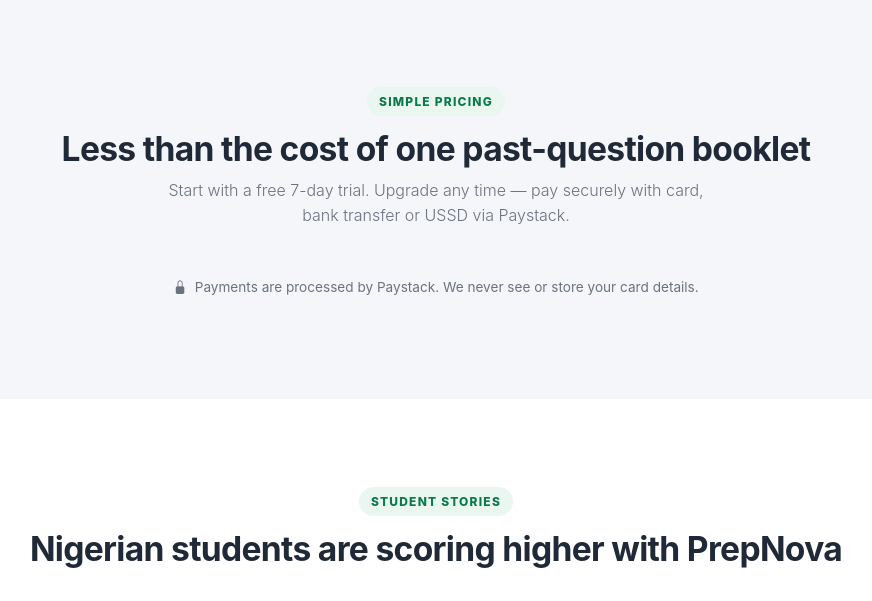
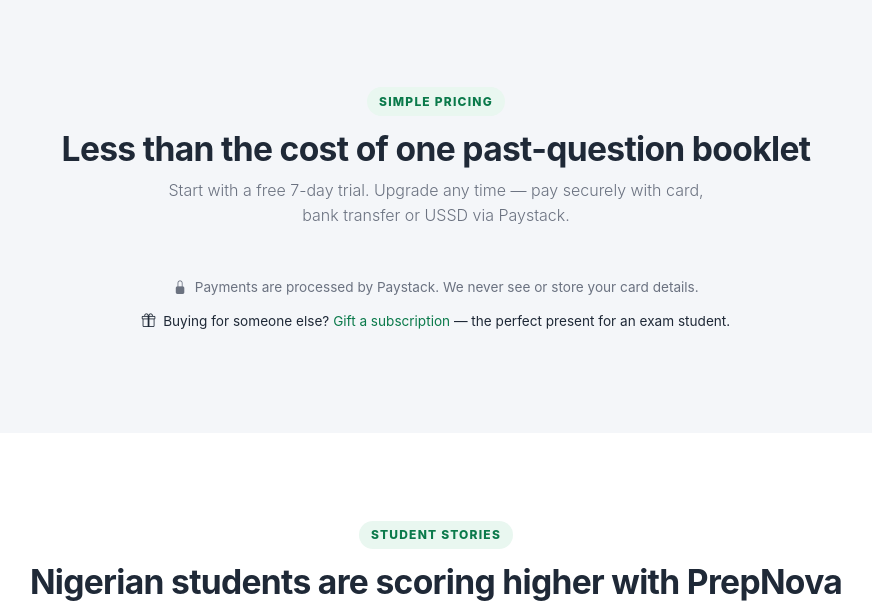
Before and after one commit to Aduagba90/cbt_app, a Flask app: page / in a window 1280 px wide. Shown: the part 4699-5300 px from the top of the page, without its empty margins (204-1076 px from the left). Run offline with Flask 3, Linux system fonts and the light colour scheme; data that the repository does not hold is empty; parts of the project's set-up code (start-up, migrations or seed data) failed here and were passed over; some libraries are stand-ins or nearby versions.

Commit message:
Gift a Subscription: public /gift page (no account needed) buys any plan via Paystack, mints a single-use Access PIN (180-day validity) shown with a WhatsApp share link and emailed to the buyer; PN-G- reference prefix keeps gifts out of the auto-activation path, webhook fulfils gifts idempotently if the browser closes; redemption reuses the existing PIN flow so gifted days stack on running plans; landing + subscribe links; 33-check suite, battery 12 suites / 547 checks green

```diff
--- a/app.py
+++ b/app.py
@@ -44,7 +44,7 @@ from helpers import (activate_subscription, COURSE_GROUPS, COURSE_ICONS, CUSTOM_
                      mask_email, practice_allowance, random_question, record_practice_use, resolve_source,
                      send_email, subject_icon, CHALLENGE_SIZE, REFERRAL_REWARD_DAYS, ensure_referral_code, referral_stats,
                      share_text, study_streak, clear_mistake, jamb_projection, mistakes_summary, pace_info, record_mistake,
-                     redeem_access_code)
+                     generate_access_codes, pretty_code, redeem_access_code)
 from security import (CSRF_FORM_FIELD, apply_security_headers, client_ip, generate_csrf_token, json_login_required,
                       login_required, normalise_phone, password_problems, rate_limit, valid_email, validate_csrf,
                       wants_json_response)
@@ -2564,8 +2564,185 @@ def paystack_webhook():
         data = event.get("data") or {}
         reference = (data.get("reference") or "")[:64]
         if reference:
-            _process_paystack_payment(reference, data)
+            if reference.startswith("PN-G-"):
+                _fulfil_gift(reference, data)
+            else:
+                _process_paystack_payment(reference, data)
     return jsonify({"ok": True})
+
+
+# ---------------------------------------------------------------------------
+# Gift a subscription (public — buy full access for someone, no login needed)
+# ---------------------------------------------------------------------------
+
+GIFT_CODE_VALID_DAYS = 180  # how long an unredeemed gift PIN stays valid
+
+
+@app.route("/gift")
+def gift_page():
+    conn = connect()
+    plans = conn.execute(
+        "SELECT id, plan_name, price, duration_days, description FROM subscription_plans WHERE is_active = 1 ORDER BY duration_days"
+    ).fetchall()
+    conn.close()
+    return render_template("gift.html", plans=plans, paystack_ready=bool(PAYSTACK_SECRET_KEY))
+
+
+@app.route("/gift_start", methods=["POST"])
+@rate_limit(limit=10, window_seconds=600, scope="gift_start")
+def gift_start():
+    """Create a pending gift purchase and hand the buyer to Paystack (no account needed)."""
+    if not PAYSTACK_SECRET_KEY:
+        flash("Online payment is not available right now. Please contact support on WhatsApp.", "danger")
+        return redirect(url_for("gift_page"))
+    form = request.form
+    buyer_name = re.sub(r"\s+", " ", form.get("buyer_name") or "").strip()[:60]
+    buyer_email = (form.get("buyer_email") or "").strip().lower()[:80]
+    recipient_name = re.sub(r"\s+", " ", form.get("recipient_name") or "").strip()[:40]
+    message = re.sub(r"\s+", " ", form.get("message") or "").strip()[:140]
+    if len(buyer_name) < 2:
+        flash("Please enter your name.", "danger")
+        return redirect(url_for("gift_page"))
+    if not valid_email(buyer_email):
+        flash("Please enter a valid email address — a copy of the gift PIN is sent there.", "danger")
+        return redirect(url_for("gift_page"))
+    try:
+        plan_id = int(form.get("plan_id") or 0)
+    except (TypeError, ValueError):
+        plan_id = 0
+    conn = connect()
+    cur = conn.cursor()
+    plan = cur.execute(
+        "SELECT id, plan_name, price, duration_days FROM subscription_plans WHERE id = ? AND is_active = 1", (plan_id,)
+    ).fetchone()
+    if not plan:
+        conn.close()
+        flash("Please choose a plan.", "danger")
+        return redirect(url_for("gift_page"))
+    reference = f"PN-G-{int(time.time())}-{secrets.token_hex(6).upper()}"
+    cur.execute(
+        """INSERT INTO gift_purchases (buyer_name, buyer_email, recipient_name, message, plan_id, plan_name,
+                                       amount, duration_days, transaction_reference, payment_status)
+           VALUES (?, ?, ?, ?, ?, ?, ?, ?, ?, 'PENDING')""",
+        (buyer_name, buyer_email, recipient_name, message, plan["id"], plan["plan_name"],
+         plan["price"], plan["duration_days"], reference),
+    )
+    conn.commit()
+    conn.close()
+    try:
+        resp = requests.post(
+            "https://api.paystack.co/transaction/initialize",
+            json={
+                "email": buyer_email,
+                "amount": int(round(float(plan["price"]) * 100)),
+                "currency": "NGN",
+                "reference": reference,
+                "callback_url": f"{app_url()}/gift_callback",
+                "metadata": {"gift": 1, "plan_id": plan["id"], "plan_name": plan["plan_name"],
+                             "custom_fields": [{"display_name": "Gift", "variable_name": "gift", "value": plan["plan_name"]}]},
+            },
+            headers={"Authorization": f"Bearer {PAYSTACK_SECRET_KEY}", "Content-Type": "application/json"},
+            timeout=30,
+        )
+        payload = resp.json()
+    except (requests.RequestException, ValueError):
+        log.exception("Paystack initialise failed (gift)")
+        flash("We could not reach Paystack. Please check your connection and try again.", "danger")
+        return redirect(url_for("gift_page"))
+    if resp.status_code != 200 or not payload.get("status"):
+        log.error("Paystack init error (gift): %s", payload)
+        flash("Payment could not be started. Please try again or contact support.", "danger")
+        return redirect(url_for("gift_page"))
+    return redirect(payload["data"]["authorization_url"])
+
+
+def _fulfil_gift(reference, payment_data):
+    """Verify a gift payment, mark it paid and mint the gift Access PIN. Idempotent."""
+    conn = connect()
+    cur = conn.cursor()
+    try:
+        row = cur.execute("SELECT * FROM gift_purchases WHERE transaction_reference = ?", (reference,)).fetchone()
+        if not row:
+            return False, "Gift record not found.", None
+        if row["payment_status"] == "PAID":
+            return True, "already", row["code_text"]
+        if payment_data.get("status") != "success":
+            cur.execute("UPDATE gift_purchases SET payment_status = 'FAILED' WHERE id = ?", (row["id"],))
+            conn.commit()
+            return False, "Payment was not successful.", None
+        paid_kobo = int(payment_data.get("amount") or 0)
+        expected_kobo = int(round(float(row["amount"]) * 100))
+        if paid_kobo < expected_kobo or (payment_data.get("currency") or "NGN") != "NGN":
+            log.warning("Paystack amount mismatch (gift) for %s: paid=%s expected=%s", reference, paid_kobo, expected_kobo)
+            cur.execute("UPDATE gift_purchases SET payment_status = 'AMOUNT_MISMATCH' WHERE id = ?", (row["id"],))
+            conn.commit()
+            return False, "Payment amount did not match the selected plan. Please contact support.", None
+        expires = (datetime.now() + timedelta(days=GIFT_CODE_VALID_DAYS)).strftime("%Y-%m-%d %H:%M:%S")
+        code = generate_access_codes(cur, 1, row["duration_days"], f"Gift — {row['plan_name']}", 1, expires,
+                                     f"GIFT:{row['buyer_email']}")[0]
+        cur.execute("UPDATE gift_purchases SET payment_status = 'PAID', code_text = ?, paid_at = CURRENT_TIMESTAMP WHERE id = ?",
+                    (code, row["id"]))
+        conn.commit()
+        if mail_configured():
+            try:
+                pretty = pretty_code(code)
+                send_email("PrepNova CBT — your gift PIN",
+                           row["buyer_email"],
+                           (f"Hello {row['buyer_name']},\n\nThank you for gifting the {row['plan_name']} plan.\n\n"
+                            f"Gift PIN: {pretty}\nValid until: {expires}\nReference: {reference}\n\n"
+                            f"Send the PIN to {row['recipient_name'] or 'the student'} — they enter it under Subscribe -> 'Have an Access PIN'."),
+                           email_wrap("Your gift is ready",
+                                      (f"Hello <b>{row['buyer_name']}</b>,<br><br>Thank you for gifting the <b>{row['plan_name']}</b> plan."
+                                       f"<br><br>Gift PIN: <b style='font-size:1.3rem'>{pretty}</b><br>Valid until: <b>{expires}</b><br>"
+                                       f"Reference: <b>{reference}</b>"),
+                                      "Open PrepNova", f"{app_url()}"))
+            except Exception:
+                log.exception("Gift receipt email failed")
+        return True, "ok", code
+    finally:
+        conn.close()
+
+
+@app.route("/gift_callback")
+def gift_callback():
+    """Paystack returns the buyer here — show the gift PIN and how to share it."""
+    reference = (request.args.get("reference") or request.args.get("trxref") or "").strip()[:64]
+    if not reference or not PAYSTACK_SECRET_KEY:
+        flash("Payment reference missing.", "danger")
+        return redirect(url_for("gift_page"))
+    try:
+        resp = requests.get(f"https://api.paystack.co/transaction/verify/{reference}",
+                            headers={"Authorization": f"Bearer {PAYSTACK_SECRET_KEY}"}, timeout=30)
+        payload = resp.json()
+    except (requests.RequestException, ValueError):
+        log.exception("Paystack verify failed (gift)")
+        flash("We could not verify your payment right now. If you were debited, your gift PIN will be emailed to you shortly.", "warning")
+        return redirect(url_for("gift_page"))
+    if resp.status_code != 200 or not payload.get("status"):
+        flash("Payment verification failed. If you were debited, contact support with your reference.", "danger")
+        return redirect(url_for("gift_page"))
+    ok, msg, code = _fulfil_gift(reference, payload.get("data") or {})
+    if not ok:
+        flash(msg, "danger")
+        return redirect(url_for("gift_page"))
+    conn = connect()
+    row = conn.execute("SELECT * FROM gift_purchases WHERE transaction_reference = ?", (reference,)).fetchone()
+    expires_row = conn.execute("SELECT expires_at FROM access_codes WHERE code = ?", (code,)).fetchone()
+    conn.close()
+    expires = ""
+    if expires_row and expires_row["expires_at"]:
+        try:
+            expires = datetime.strptime(expires_row["expires_at"], "%Y-%m-%d %H:%M:%S").strftime("%d %B %Y")
+        except ValueError:
+            expires = expires_row["expires_at"]
+    pretty = pretty_code(code)
+    who = f", {row['recipient_name']}" if row["recipient_name"] else ""
+    tail = f" — {row['message']}" if row["message"] else ""
+    share = (f"Your PrepNova CBT gift is ready{who}! Access PIN: {pretty}. "
+             f"Log in at {app_url()} -> Subscribe -> 'Have an Access PIN' "
+             f"to unlock {row['duration_days']} days of full mock exams.{tail}")
+    return render_template("gift_success.html", row=row, code=pretty, expires=expires,
+                           emailed=mail_configured(), share=share, site_url=app_url())
 
 
 # ---------------------------------------------------------------------------
--- a/static/css/prepnova.css
+++ b/static/css/prepnova.css
@@ -970,3 +970,12 @@ a.pn-topic.weak i { font-size: .9rem; }
 @keyframes pn-say-pulse { 50% { opacity: .6; } }
 .pn-qtext-orals { display: flex; align-items: flex-start; gap: .6rem; flex-wrap: wrap; }
 .no-tts .pn-say { display: none !important; }
+
+/* ---------- Gift a subscription ---------- */
+.pn-gift-plan { cursor: pointer; transition: border-color .15s ease, box-shadow .15s ease; }
+.pn-gift-plan:hover { border-color: var(--bs-primary) !important; }
+.pn-gift-plan:has(input:checked) { border-color: var(--bs-primary) !important; box-shadow: 0 0 0 .2rem rgba(13, 110, 253, .15); }
+.pn-gift-code { font-family: SFMono-Regular, Menlo, Consolas, "Liberation Mono", monospace;
+  font-size: 1.7rem; font-weight: 700; letter-spacing: .08em; padding: .8rem 1rem;
+  border: 2px dashed var(--bs-primary); border-radius: .8rem; background: rgba(13, 110, 253, .06);
+  user-select: all; }
--- a/templates/base.html
+++ b/templates/base.html
@@ -10,7 +10,7 @@
     <link rel="icon" href="{{ url_for('static', filename='img/favicon.svg') }}" type="image/svg+xml">
     <link rel="stylesheet" href="{{ url_for('static', filename='vendor/bootstrap/bootstrap.min.css') }}">
     <link rel="stylesheet" href="{{ url_for('static', filename='vendor/bootstrap-icons/bootstrap-icons.min.css') }}">
-    <link rel="stylesheet" href="{{ url_for('static', filename='css/prepnova.css') }}?v=16">
+    <link rel="stylesheet" href="{{ url_for('static', filename='css/prepnova.css') }}?v=17">
     {% block head %}{% endblock %}
 </head>
 <body class="{% block body_class %}{% endblock %}">
--- a/templates/index.html
+++ b/templates/index.html
@@ -300,6 +300,7 @@
             {% endfor %}
         </div>
         <p class="text-center small text-muted mt-4 reveal"><i class="bi bi-lock-fill me-1"></i> Payments are processed by Paystack. We never see or store your card details.</p>
+            <p class="text-center small mt-2 reveal"><i class="bi bi-gift me-1"></i> Buying for someone else? <a href="{{ url_for('gift_page') }}">Gift a subscription</a> — the perfect present for an exam student.</p>
     </div>
 </section>
 
```
Also changed, not shown: HANDOFF.md (+28 -0 lines), db.py (+19 -0 lines), templates/gift.html (added, +88 -0 lines), templates/gift_success.html (added, +34 -0 lines), templates/subscribe.html (+6 -1 lines).
